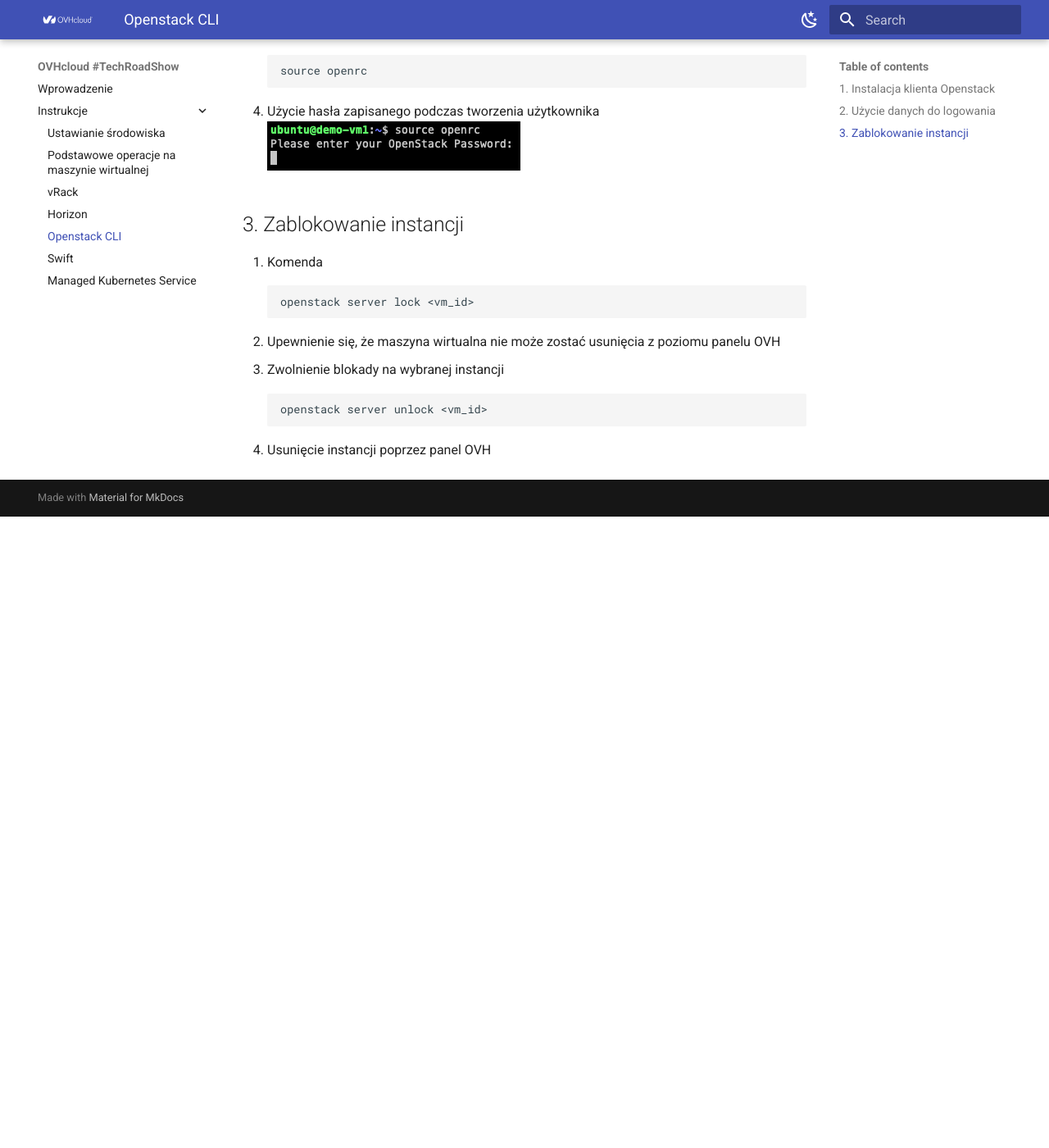
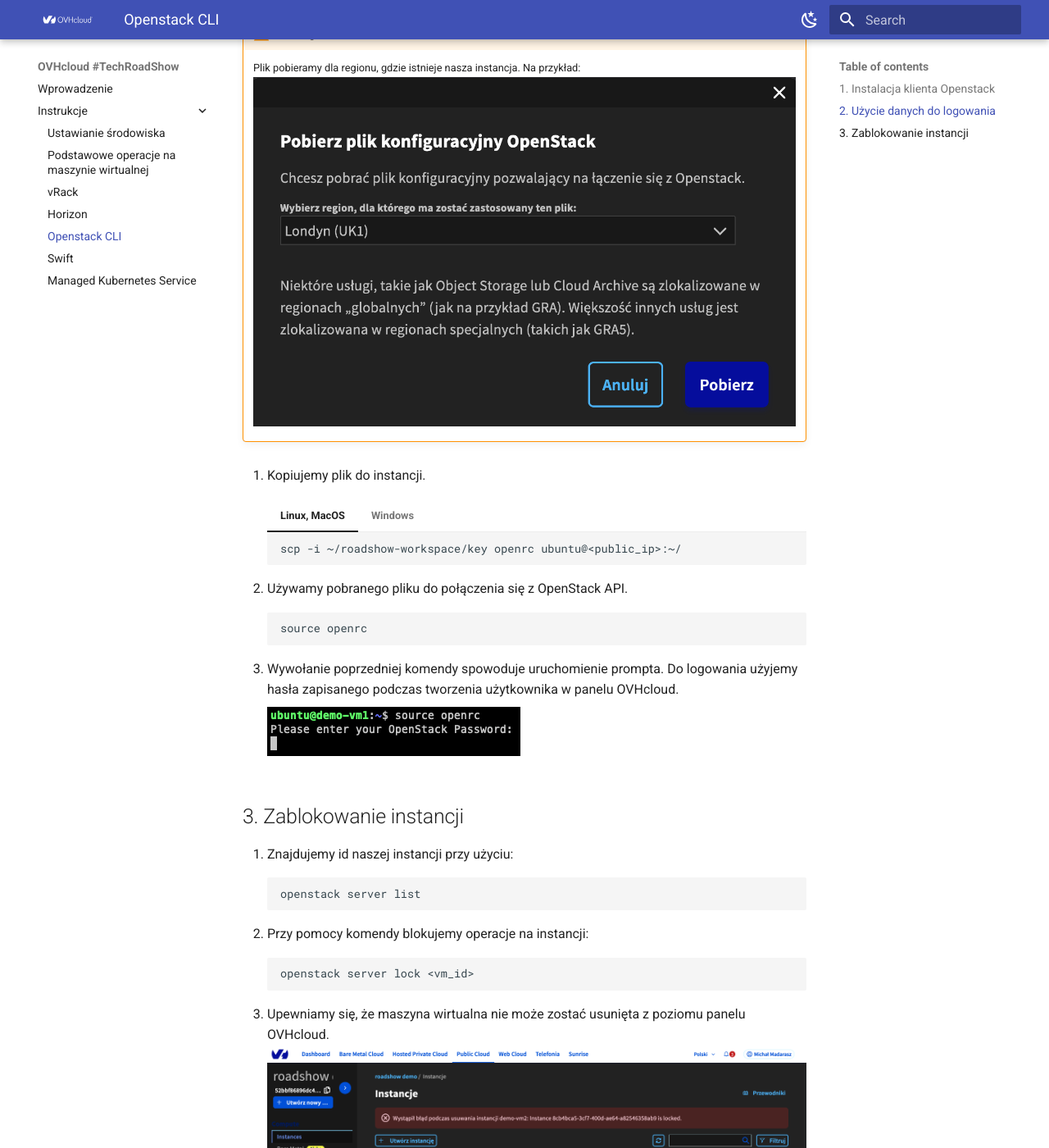
Before and after one commit to ovhtechroadshow/ovhtechroadshow.github.io, an MkDocs documentation site: the page built from docs/cli.md, in a window 1280 px wide and 1400 px high, scrolled down 1071 px. Shown: the whole window at 82% size. Built offline with MkDocs 1.6.1 and Material for MkDocs 9.7.7, drawn with Linux system fonts in a browser that asks for light colours; before the commit the page ends 1701 px from its top, so only the background shows below that; some of the changed text lies outside the part shown.

Commit message:
Standarization and a few fixes

````diff
--- a/docs/cli.md
+++ b/docs/cli.md
@@ -1,9 +1,11 @@
 # Openstack CLI
 
 !!! note
-    Na tym etapie korzystamy z istniejących instancji, żeby ułatwić sobie pracę
+    Na tym etapie korzystamy z utworzonych instancji, żeby ułatwić sobie pracę.
 
 ## 1. Instalacja klienta Openstack
+1. Logujemy się po SSH do instancji.
+1. Na instancji wykonujemy polecenia:
 ```code
 sudo apt update
 sudo apt install -y python3-pip python3-dev
@@ -12,9 +14,15 @@
 ```
 
 ## 2. Użycie danych do logowania
-1. Pobranie pliku openrc.sh z panelu OVHcloud
+1. Pobieramy plik RC OpenStack z panelu OVHcloud.
+
 ![download openrc file](img/openrc.png)
-1. Przekopiowanie pliku do instancji
+
+!!!warning
+    Plik pobieramy dla regionu, gdzie istnieje nasza instancja. Na przykład:
+    ![download openrc](img/openrc_region.png)
+
+1. Kopiujemy plik do instancji.
 
     === "Linux, MacOS"
         ```code
@@ -22,23 +30,30 @@
         ```
 
     === "Windows"
-        Przekopiowanie zawartości do pliku ~/openrc na instancji
+        Kopiujemy zawartość pliku przy użyciu schowka do pliku ~/openrc na instancji.
 
-1. Użycie danych do logowania
+1. Używamy pobranego pliku do połączenia się z OpenStack API.
 ```code
 source openrc
 ```
-1. Użycie hasła zapisanego podczas tworzenia użytkownika
-![paste password](img/password.png)
+1. Wywołanie poprzedniej komendy spowoduje uruchomienie prompta.
+   Do logowania użyjemy hasła zapisanego podczas tworzenia użytkownika w panelu OVHcloud.
+
+    ![paste password](img/password.png)
 
 ## 3. Zablokowanie instancji
-1. Komenda
+1. Znajdujemy id naszej instancji przy użyciu:
+```code
+openstack server list
+```
+1. Przy pomocy komendy blokujemy operacje na instancji:
 ```code
 openstack server lock <vm_id>
 ```
-1. Upewnienie się, że maszyna wirtualna nie może zostać usunięcia z poziomu panelu OVH
-1. Zwolnienie blokady na wybranej instancji
+1. Upewniamy się, że maszyna wirtualna nie może zostać usunięta z poziomu panelu OVHcloud.
+![removal error](img/removal_error.png)
+1. Zwalniamy blokadę dla wybranej instancji.
 ```code
 openstack server unlock <vm_id>
 ```
-1. Usunięcie instancji poprzez panel OVH
+1. Usuwamy instancję poprzez panel OVHcloud.
````
Also changed, not shown: docs/basic.md (+19 -21 lines), docs/env.md (+11 -13 lines), docs/horizon.md (+11 -4 lines), docs/k8s.md (+24 -12 lines), docs/unix.md (deleted, +0 -1 lines), docs/vrack.md (+9 -9 lines), docs/windows.md (deleted, +0 -1 lines), docs/img/default_group.png (added), docs/img/edit_groups.png (added), docs/img/openrc_region.png (added), docs/img/removal_error.png (added), docs/img/rules.png.
